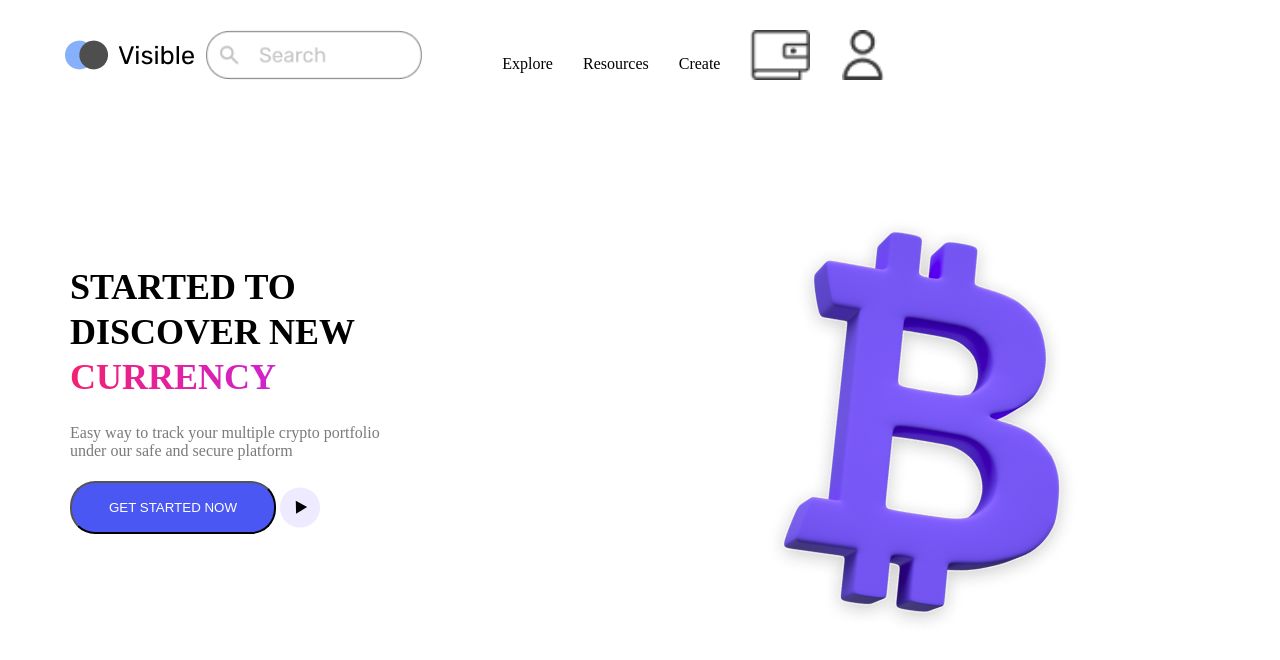
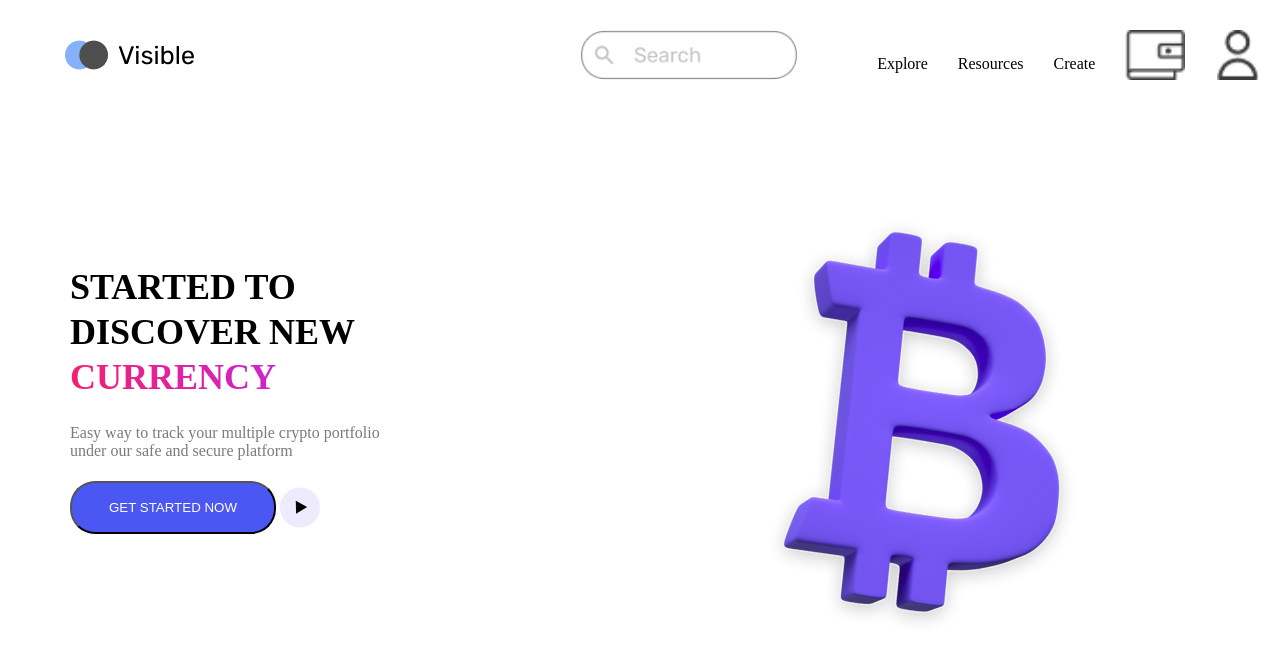
Before and after one commit to phemmyblaze/visible, a plain HTML site: page index.html in a window 1280 px wide. Drawn offline with Linux system fonts and the light colour scheme.

Commit message:
first commit

```diff
--- a/style/style.css
+++ b/style/style.css
@@ -12,9 +12,13 @@ section {
 
 header {
   display: flex;
-  /* justify-content: space-between; */
+  justify-content: space-between;
   margin: 25px;
 }
+
+/* .zee {
+  margin-right: 10rem;
+} */
 
 ul {
   display: flex;
```
